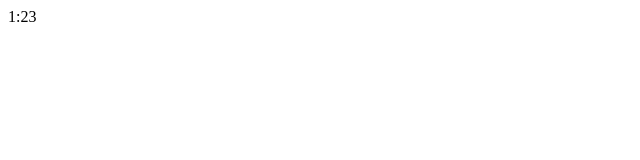
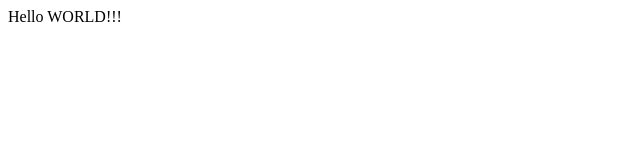
Before and after one commit to leonardmaurice/awesomeProject, a plain HTML site: page index.html in a window 1280 px wide. Shown: the whole page, without its empty margins (0-640 px from the left). Drawn offline with Linux system fonts and the light colour scheme.

Commit message:
finally did it!

```diff
--- a/index.html
+++ b/index.html
@@ -3,6 +3,6 @@
 	<title>git</title>
 </head>
 <body>
-1:23
+	Hello WORLD!!!
 </body>
 </html>
```
